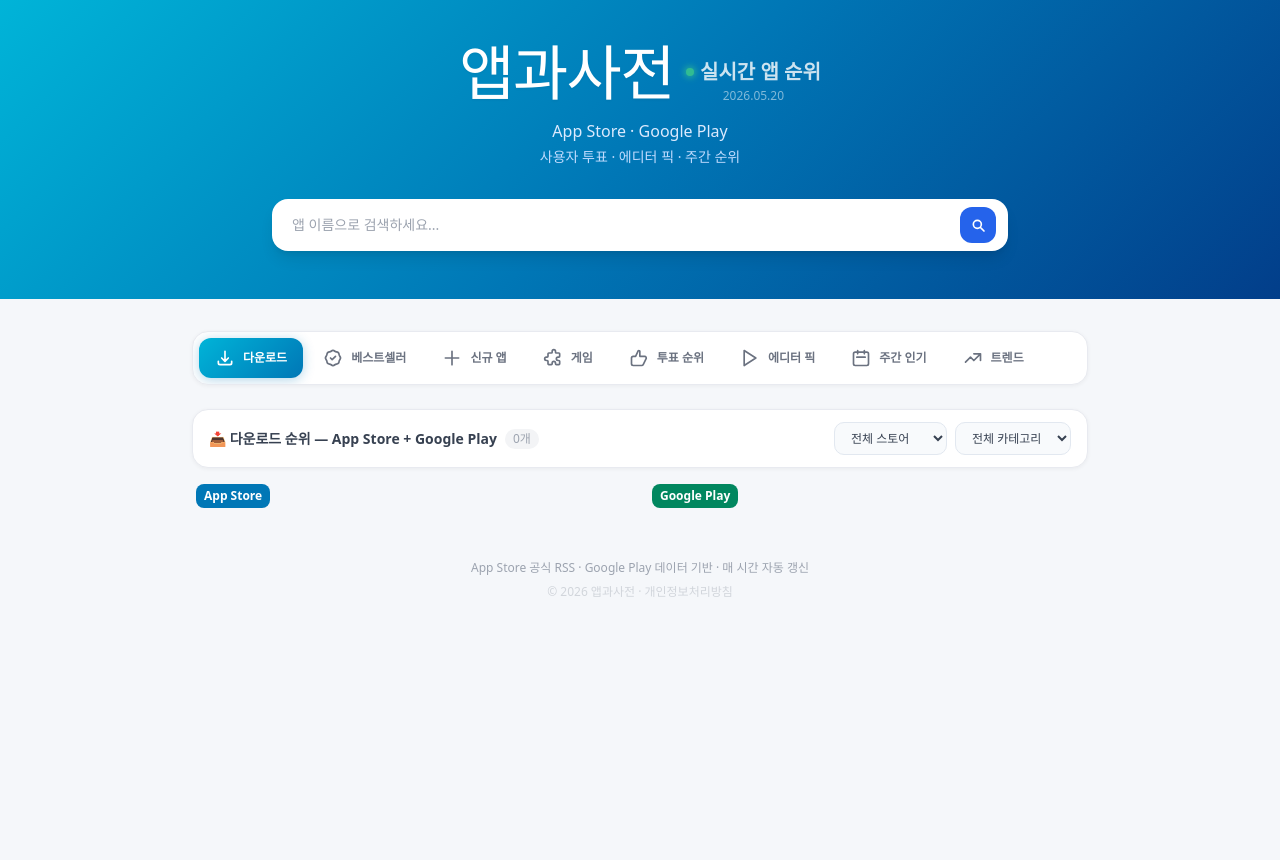
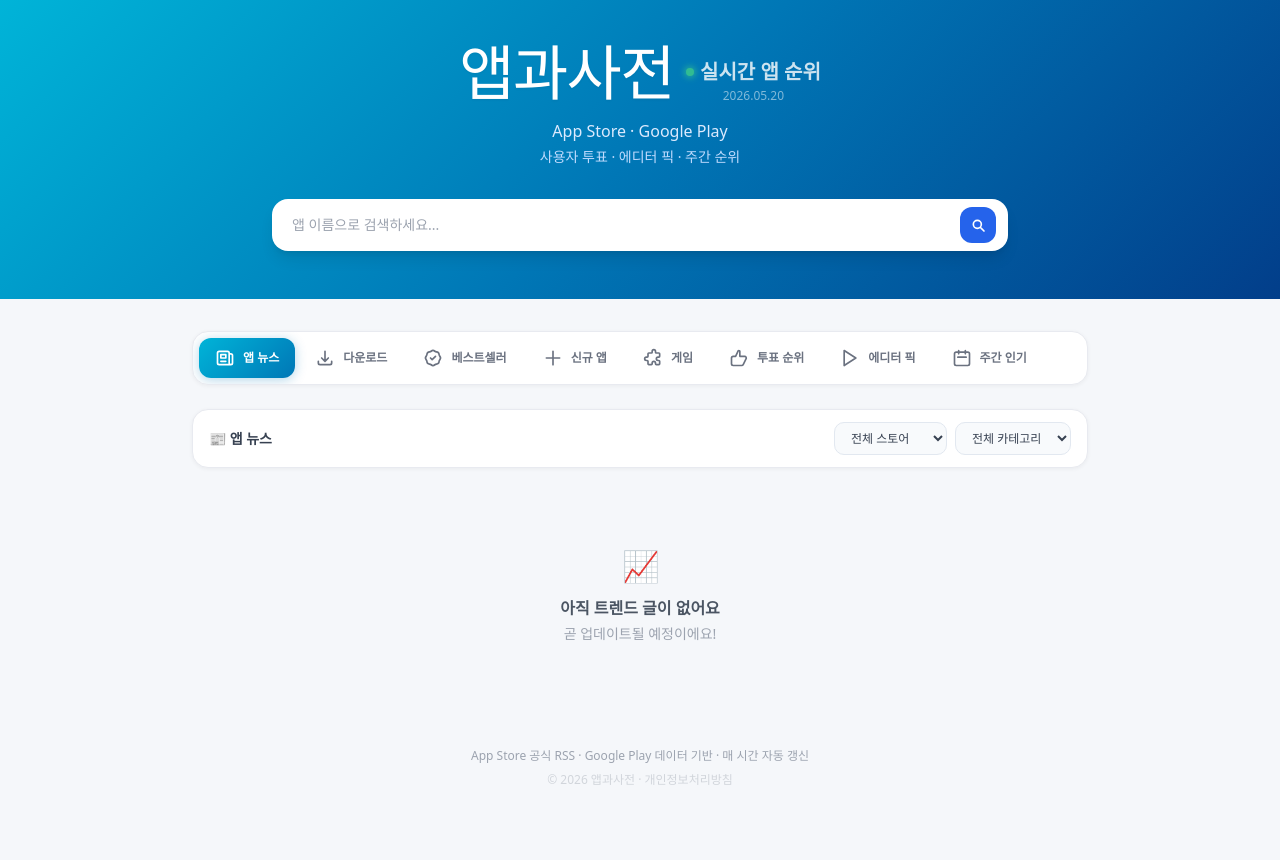
Before and after one commit to roganida/apppedia, a Flask app: template templates/index.html in a window 1280 px wide. Shown: the part 66-926 px from the top of the page. Run offline with Flask 3, Linux system fonts and the light colour scheme; the template is opened without the code that fills it, so the values that code supplies are empty; some libraries are stand-ins or nearby versions.

Commit message:
feat: 앱 뉴스 탭 첫 번째로 이동, 이름 변경 (트렌드 → 앱 뉴스)
Co-Authored-By: Claude Sonnet 4.6 <noreply@anthropic.com>

```diff
--- a/templates/index.html
+++ b/templates/index.html
@@ -234,8 +234,15 @@
 
     <!-- Tabs -->
     <div class="tab-wrap p-1.5 flex gap-1 mb-6 overflow-x-auto" style="scrollbar-width:none">
+      <button onclick="switchTab('trends')" id="tab-trends"
+        class="tab-active py-2.5 px-4 rounded-xl flex items-center gap-2 transition-all shrink-0">
+        <svg class="w-5 h-5" fill="none" viewBox="0 0 24 24" stroke="currentColor" stroke-width="2">
+          <path stroke-linecap="round" stroke-linejoin="round" d="M19 20H5a2 2 0 01-2-2V6a2 2 0 012-2h10a2 2 0 012 2v1m2 13a2 2 0 01-2-2V7m2 13a2 2 0 002-2V9a2 2 0 00-2-2h-2m-4-3H9M7 16h6M7 8h6v4H7V8z"/>
+        </svg>
+        <span class="text-xs font-semibold">앱 뉴스</span>
+      </button>
       <button onclick="switchTab('downloads')" id="tab-downloads"
-        class="tab-active py-2.5 px-4 rounded-xl flex items-center gap-2 transition-all shrink-0">
+        class="tab-inactive py-2.5 px-4 rounded-xl flex items-center gap-2 transition-all shrink-0">
         <svg class="w-5 h-5" fill="none" viewBox="0 0 24 24" stroke="currentColor" stroke-width="2">
           <path stroke-linecap="round" stroke-linejoin="round" d="M4 16v2a2 2 0 002 2h12a2 2 0 002-2v-2M12 4v12m0 0l-4-4m4 4l4-4"/>
         </svg>
@@ -282,13 +289,6 @@
           <path stroke-linecap="round" stroke-linejoin="round" d="M8 7V3m8 4V3m-9 8h10M5 21h14a2 2 0 002-2V7a2 2 0 00-2-2H5a2 2 0 00-2 2v12a2 2 0 002 2z"/>
         </svg>
         <span class="text-xs font-semibold">주간 인기</span>
-      </button>
-      <button onclick="switchTab('trends')" id="tab-trends"
-        class="tab-inactive py-2.5 px-4 rounded-xl flex items-center gap-2 transition-all shrink-0">
-        <svg class="w-5 h-5" fill="none" viewBox="0 0 24 24" stroke="currentColor" stroke-width="2">
-          <path stroke-linecap="round" stroke-linejoin="round" d="M13 7h8m0 0v8m0-8l-8 8-4-4-6 6"/>
-        </svg>
-        <span class="text-xs font-semibold">트렌드</span>
       </button>
     </div>
 
@@ -350,7 +350,7 @@
     document.getElementById('today-date').textContent =
       `${now.getFullYear()}.${String(now.getMonth()+1).padStart(2,'0')}.${String(now.getDate()).padStart(2,'0')}`;
 
-    let currentTab = 'downloads';
+    let currentTab = 'trends';
     let allApps = [];
     let votedSet = new Set(JSON.parse(localStorage.getItem('voted') || '[]'));
 
@@ -361,7 +361,7 @@
       games:      '🎮 인기 게임 — App Store + Google Play',
       votes:      '👍 사용자 투표 Top 50',
       curated:    '⭐ 에디터 픽',
-      trends:     '📈 앱 트렌드',
+      trends:     '📰 앱 뉴스',
     };
 
     let isPaid = false;
```
